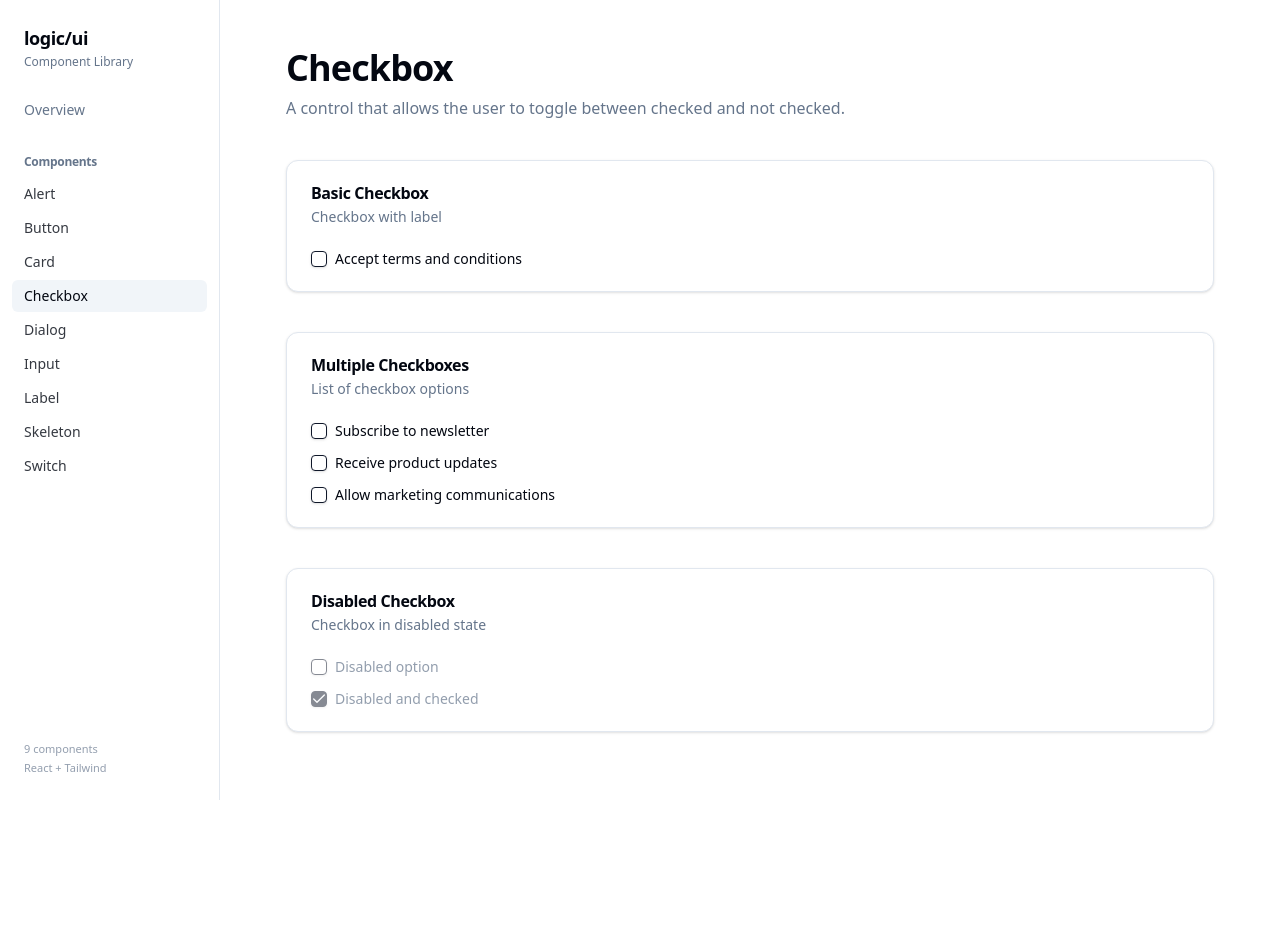
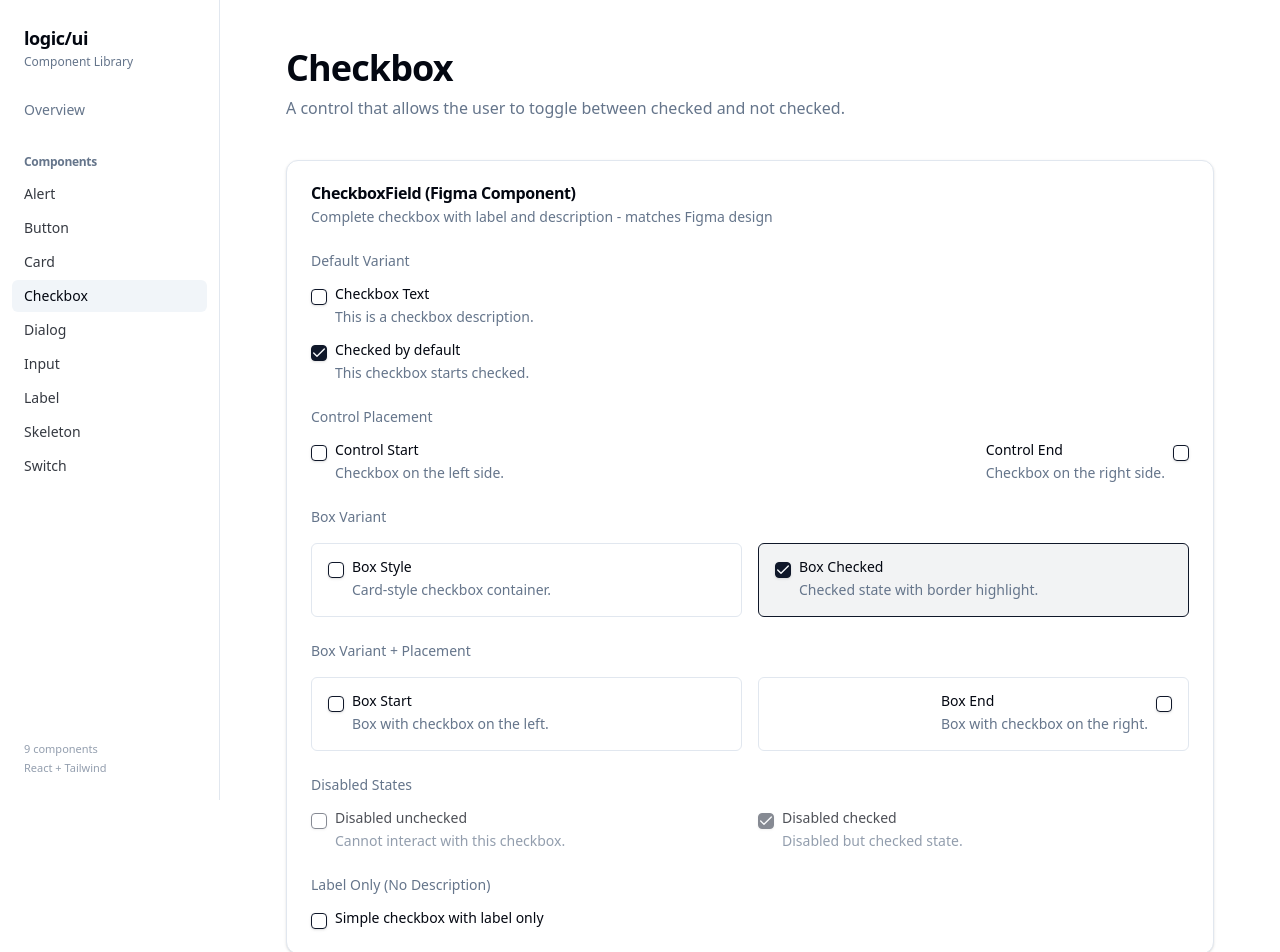
Before and after one commit to pasco-pasco/design-to-code, a React (Vite) app: page /components/checkbox in a window 1280 px wide. Shown: the top 952 px of the page. Before the commit the page ends 800 px from the top, so only its background shows below. Built offline with nearby package versions, Linux system fonts and the light colour scheme.

Commit message:
Enhance CheckboxPage with CheckboxField component.

```diff
--- /dev/null
+++ b/src/components/ui/checkbox-field.tsx
@@ -0,0 +1,134 @@
+"use client"
+
+import * as React from "react"
+import { cva, type VariantProps } from "class-variance-authority"
+import { Checkbox } from "@/components/ui/checkbox"
+import { Label } from "@/components/ui/label"
+import { cn } from "@/lib/utils"
+
+const checkboxFieldVariants = cva(
+  "flex gap-2 items-start",
+  {
+    variants: {
+      variant: {
+        default: "p-0",
+        box: "p-4 rounded-md border",
+      },
+      controlPlacement: {
+        start: "flex-row",
+        end: "flex-row-reverse",
+      },
+    },
+    compoundVariants: [
+      {
+        variant: "box",
+        className: "border-border data-[state=checked]:border-primary data-[state=checked]:bg-primary/5",
+      },
+    ],
+    defaultVariants: {
+      variant: "default",
+      controlPlacement: "start",
+    },
+  }
+)
+
+export interface CheckboxFieldProps
+  extends Omit<React.ComponentPropsWithoutRef<typeof Checkbox>, "children">,
+    VariantProps<typeof checkboxFieldVariants> {
+  /** The label text for the checkbox */
+  label?: string
+  /** Optional description text below the label */
+  description?: string
+  /** Whether to show the label */
+  showLabel?: boolean
+  /** Whether to show the description */
+  showDescription?: boolean
+}
+
+const CheckboxField = React.forwardRef<
+  React.ElementRef<typeof Checkbox>,
+  CheckboxFieldProps
+>(
+  (
+    {
+      className,
+      variant,
+      controlPlacement,
+      label,
+      description,
+      showLabel = true,
+      showDescription = true,
+      disabled,
+      checked,
+      defaultChecked,
+      onCheckedChange,
+      id,
+      ...props
+    },
+    ref
+  ) => {
+    const generatedId = React.useId()
+    const checkboxId = id || generatedId
+    const [isChecked, setIsChecked] = React.useState(defaultChecked || false)
+
+    // Handle controlled/uncontrolled state
+    const checkedState = checked !== undefined ? checked : isChecked
+
+    const handleCheckedChange = (value: boolean) => {
+      if (checked === undefined) {
+        setIsChecked(value)
+      }
+      onCheckedChange?.(value)
+    }
+
+    return (
+      <div
+        className={cn(
+          checkboxFieldVariants({ variant, controlPlacement }),
+          disabled && "cursor-not-allowed",
+          className
+        )}
+        data-state={checkedState ? "checked" : "unchecked"}
+        data-disabled={disabled ? "" : undefined}
+      >
+        <Checkbox
+          ref={ref}
+          id={checkboxId}
+          disabled={disabled}
+          checked={checkedState}
+          onCheckedChange={handleCheckedChange}
+          className="mt-0.5"
+          {...props}
+        />
+        {showLabel && (label || description) && (
+          <div className="flex flex-col gap-1.5">
+            {label && (
+              <Label
+                htmlFor={checkboxId}
+                className={cn(
+                  "text-sm font-medium leading-none cursor-pointer",
+                  disabled && "opacity-70 cursor-not-allowed"
+                )}
+              >
+                {label}
+              </Label>
+            )}
+            {showDescription && description && (
+              <p
+                className={cn(
+                  "text-sm text-muted-foreground leading-5",
+                  disabled && "opacity-70"
+                )}
+              >
+                {description}
+              </p>
+            )}
+          </div>
+        )}
+      </div>
+    )
+  }
+)
+CheckboxField.displayName = "CheckboxField"
+
+export { CheckboxField, checkboxFieldVariants }
--- a/src/pages/components/CheckboxPage.tsx
+++ b/src/pages/components/CheckboxPage.tsx
@@ -1,4 +1,5 @@
 import { Checkbox } from '@/components/ui/checkbox'
+import { CheckboxField } from '@/components/ui/checkbox-field'
 import { Label } from '@/components/ui/label'
 import { Card, CardContent, CardDescription, CardHeader, CardTitle } from '@/components/ui/card'
 
@@ -12,10 +13,115 @@ export function CheckboxPage() {
         </p>
       </div>
 
+      {/* CheckboxField - Matches Figma Component */}
       <Card>
         <CardHeader>
-          <CardTitle>Basic Checkbox</CardTitle>
-          <CardDescription>Checkbox with label</CardDescription>
+          <CardTitle>CheckboxField (Figma Component)</CardTitle>
+          <CardDescription>Complete checkbox with label and description - matches Figma design</CardDescription>
+        </CardHeader>
+        <CardContent className="space-y-6">
+          {/* Default variant */}
+          <div className="space-y-4">
+            <h4 className="text-sm font-medium text-muted-foreground">Default Variant</h4>
+            <CheckboxField
+              label="Checkbox Text"
+              description="This is a checkbox description."
+            />
+            <CheckboxField
+              label="Checked by default"
+              description="This checkbox starts checked."
+              defaultChecked
+            />
+          </div>
+
+          {/* Control Placement */}
+          <div className="space-y-4">
+            <h4 className="text-sm font-medium text-muted-foreground">Control Placement</h4>
+            <div className="grid gap-4 md:grid-cols-2">
+              <CheckboxField
+                label="Control Start"
+                description="Checkbox on the left side."
+                controlPlacement="start"
+              />
+              <CheckboxField
+                label="Control End"
+                description="Checkbox on the right side."
+                controlPlacement="end"
+              />
+            </div>
+          </div>
+
+          {/* Box Variant */}
+          <div className="space-y-4">
+            <h4 className="text-sm font-medium text-muted-foreground">Box Variant</h4>
+            <div className="grid gap-4 md:grid-cols-2">
+              <CheckboxField
+                variant="box"
+                label="Box Style"
+                description="Card-style checkbox container."
+              />
+              <CheckboxField
+                variant="box"
+                label="Box Checked"
+                description="Checked state with border highlight."
+                defaultChecked
+              />
+            </div>
+          </div>
+
+          {/* Box Variant with Control Placement */}
+          <div className="space-y-4">
+            <h4 className="text-sm font-medium text-muted-foreground">Box Variant + Placement</h4>
+            <div className="grid gap-4 md:grid-cols-2">
+              <CheckboxField
+                variant="box"
+                controlPlacement="start"
+                label="Box Start"
+                description="Box with checkbox on the left."
+              />
+              <CheckboxField
+                variant="box"
+                controlPlacement="end"
+                label="Box End"
+                description="Box with checkbox on the right."
+              />
+            </div>
+          </div>
+
+          {/* Disabled States */}
+          <div className="space-y-4">
+            <h4 className="text-sm font-medium text-muted-foreground">Disabled States</h4>
+            <div className="grid gap-4 md:grid-cols-2">
+              <CheckboxField
+                label="Disabled unchecked"
+                description="Cannot interact with this checkbox."
+                disabled
+              />
+              <CheckboxField
+                label="Disabled checked"
+                description="Disabled but checked state."
+                disabled
+                defaultChecked
+              />
+            </div>
+          </div>
+
+          {/* Label Only */}
+          <div className="space-y-4">
+            <h4 className="text-sm font-medium text-muted-foreground">Label Only (No Description)</h4>
+            <CheckboxField
+              label="Simple checkbox with label only"
+              showDescription={false}
+            />
+          </div>
+        </CardContent>
+      </Card>
+
+      {/* Original Checkbox Primitive */}
+      <Card>
+        <CardHeader>
+          <CardTitle>Checkbox Primitive</CardTitle>
+          <CardDescription>Basic checkbox without wrapper - for custom layouts</CardDescription>
         </CardHeader>
         <CardContent className="space-y-4">
           <div className="flex items-center space-x-2">
@@ -27,51 +133,51 @@ export function CheckboxPage() {
         </CardContent>
       </Card>
 
+      {/* Multiple Checkboxes */}
       <Card>
         <CardHeader>
           <CardTitle>Multiple Checkboxes</CardTitle>
           <CardDescription>List of checkbox options</CardDescription>
         </CardHeader>
         <CardContent className="space-y-4">
-          <div className="flex items-center space-x-2">
-            <Checkbox id="newsletter" />
-            <Label htmlFor="newsletter" className="cursor-pointer">
-              Subscribe to newsletter
-            </Label>
-          </div>
-          <div className="flex items-center space-x-2">
-            <Checkbox id="updates" />
-            <Label htmlFor="updates" className="cursor-pointer">
-              Receive product updates
-            </Label>
-          </div>
-          <div className="flex items-center space-x-2">
-            <Checkbox id="marketing" />
-            <Label htmlFor="marketing" className="cursor-pointer">
-              Allow marketing communications
-            </Label>
-          </div>
+          <CheckboxField
+            label="Subscribe to newsletter"
+            description="Get weekly updates about new features."
+          />
+          <CheckboxField
+            label="Receive product updates"
+            description="Be the first to know about product changes."
+          />
+          <CheckboxField
+            label="Allow marketing communications"
+            description="We'll send you promotional offers occasionally."
+          />
         </CardContent>
       </Card>
 
+      {/* Selection Cards (Box Variant Use Case) */}
       <Card>
         <CardHeader>
-          <CardTitle>Disabled Checkbox</CardTitle>
-          <CardDescription>Checkbox in disabled state</CardDescription>
+          <CardTitle>Selection Cards</CardTitle>
+          <CardDescription>Box variant for feature selection</CardDescription>
         </CardHeader>
         <CardContent className="space-y-4">
-          <div className="flex items-center space-x-2">
-            <Checkbox id="disabled" disabled />
-            <Label htmlFor="disabled" className="text-muted-foreground">
-              Disabled option
-            </Label>
-          </div>
-          <div className="flex items-center space-x-2">
-            <Checkbox id="disabled-checked" disabled defaultChecked />
-            <Label htmlFor="disabled-checked" className="text-muted-foreground">
-              Disabled and checked
-            </Label>
-          </div>
+          <CheckboxField
+            variant="box"
+            label="Email notifications"
+            description="Receive email alerts for important updates."
+            defaultChecked
+          />
+          <CheckboxField
+            variant="box"
+            label="Push notifications"
+            description="Get instant notifications on your device."
+          />
+          <CheckboxField
+            variant="box"
+            label="SMS notifications"
+            description="Receive text messages for critical alerts."
+          />
         </CardContent>
       </Card>
     </div>
```
Also changed, not shown: 1 other file (tests, documents, lock files or other folders).
